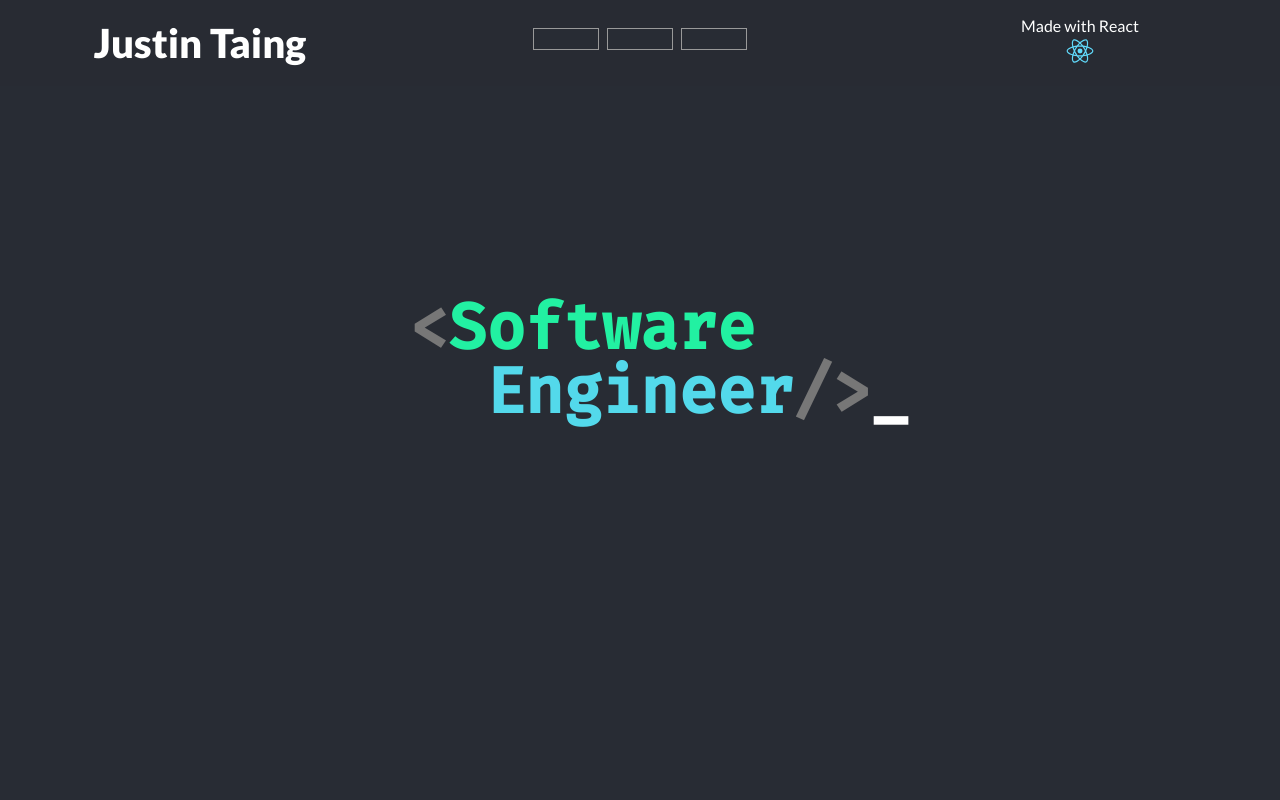
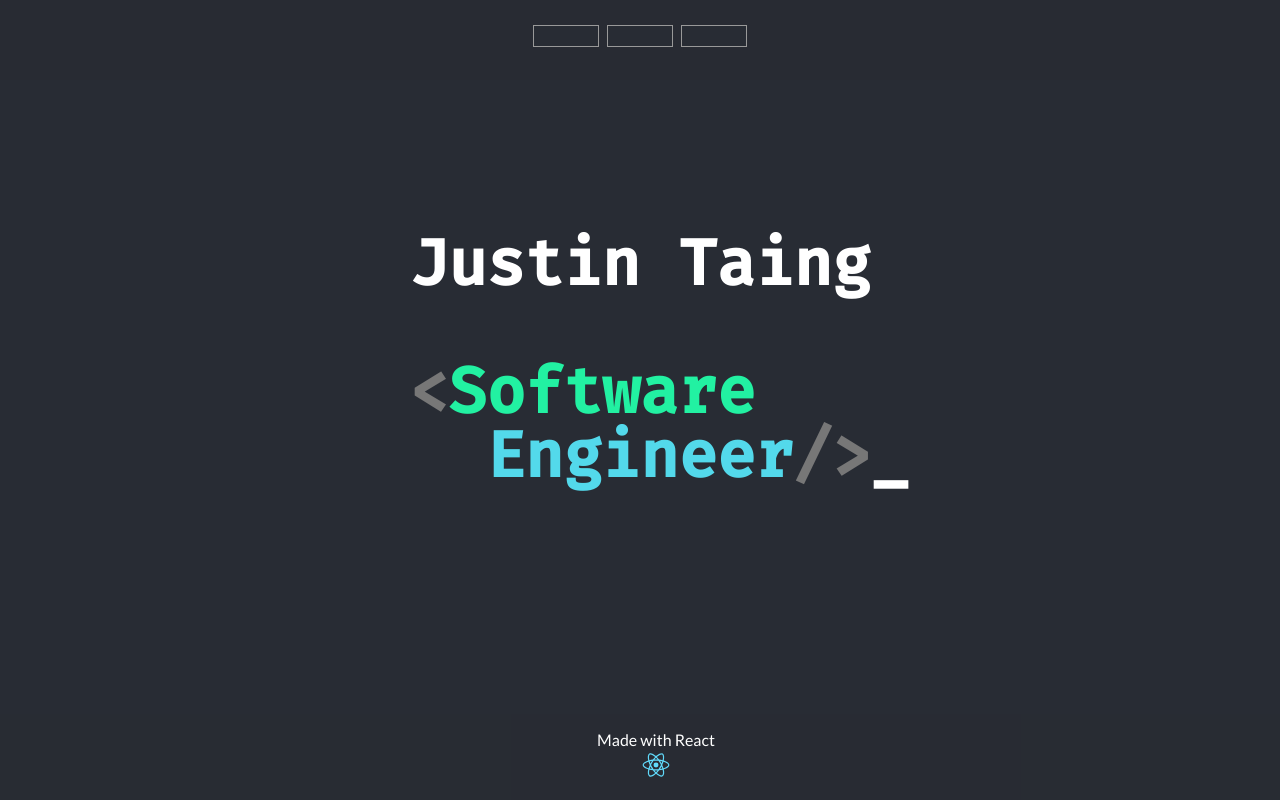
Before and after one commit to justintaing/justintaing.github.io, a React (Create React App) app: page / in a window 1280 px wide. Built offline with nearby package versions, Linux system fonts and the light colour scheme.

Commit message:
move made with react to footer component

```diff
--- a/src/components/App.js
+++ b/src/components/App.js
@@ -11,6 +11,7 @@ import MobileHeader from './MobileHeader';
 
 import '../styles/App.css';
 import MobileNavigator from './MobileNavigator';
+import Footer from './Footer';
 
 class App extends Component {
     render() {
@@ -39,6 +40,7 @@ class App extends Component {
                             </TransitionGroup>
                         )}/>
                     </div>
+                    <Footer/>
                 </div>
             </Router>
         );
--- /dev/null
+++ b/src/components/Footer.js
@@ -0,0 +1,17 @@
+import React, { Component } from 'react';
+
+import logo from '../svg/logo.svg';
+import '../styles/Footer.css';
+
+class Footer extends Component {
+  render() {
+    return (
+      <div className="footer">
+        <div>Made with React</div>
+        <div><img src={logo} className="App-logo" alt="React logo"/></div>
+      </div>
+    );
+  }
+}
+
+export default Footer;
--- a/src/components/Header.js
+++ b/src/components/Header.js
@@ -1,29 +1,28 @@
 import React, { Component } from 'react';
-import { NavLink } from 'react-router-dom';
+import { NavLink, withRouter } from 'react-router-dom';
 
 import Navigator from './Navigator';
 
 import { name } from '../text/settings.json';
-import logo from '../svg/logo.svg';
 import '../styles/Header.css';
 
 class Header extends Component {
     render() {
+        const { location } = this.props;
+
         return (
             <div className="header">
                 <div className="name">
-                    <NavLink className="NavLink-name" to="/">{name}</NavLink>
+                    <NavLink className={location.pathname !== '/' ? 'NavLink-name' : 'hidden'} to="/">{name}</NavLink>
                 </div>
                 <div className="nav">
                     <Navigator delay={4000}/>
                 </div>
                 <div className="spacer">
-                    <div>Made with React</div>
-                    <div><img src={logo} className="App-logo" alt="React logo"/></div>
                 </div>
             </div>
         );
     }
 }
 
-export default Header;
+export default withRouter(Header);
--- a/src/components/Home.js
+++ b/src/components/Home.js
@@ -12,6 +12,8 @@ class Home extends Component {
                         blink: true,
                         element: '_'
                     }}>
+                        Justin Taing
+                        <br/><br/>
                         <span className="grey">&lt;</span>
                         <span className="turquoise">Software&nbsp;&nbsp;&nbsp;</span>
                         <br/>
--- a/src/styles/About.css
+++ b/src/styles/About.css
@@ -1,6 +1,7 @@
 .about .content {
     min-height: calc(100vh - 10rem);
     margin-top: 5rem;
+    margin-bottom: 5rem;
     display: flex;
     flex-direction: column;
     align-items: center;
--- a/src/styles/Contact.css
+++ b/src/styles/Contact.css
@@ -1,6 +1,7 @@
 .contact .content {
     min-height: calc(100vh - 10rem);
     margin-top: 5rem;
+    margin-bottom: 5rem;
     display: flex;
     flex-direction: column;
     align-items: center;
--- a/src/styles/Experience.css
+++ b/src/styles/Experience.css
@@ -1,6 +1,7 @@
 .experience .content {
     min-height: calc(100vh - 10rem);
     margin-top: 5rem;
+    margin-bottom: 5rem;
     display: flex;
     flex-direction: column;
     align-items: center;
--- /dev/null
+++ b/src/styles/Footer.css
@@ -0,0 +1,19 @@
+.footer {
+  padding: 1rem;
+  position: fixed;
+  bottom: 0;
+  display: flex;
+  justify-content: center;
+  flex-direction: column;
+  align-items: center;
+  text-align: center;
+  background: #282c34cc;
+  z-index: 100;
+  width: 100%;
+}
+
+@media screen and (max-width: 780px) {
+  .footer {
+      display: none;
+  }
+}
--- a/src/styles/Header.css
+++ b/src/styles/Header.css
@@ -20,6 +20,14 @@
     color: white;
     text-decoration: white;
     transition: all 0.25s ease;
+}
+
+.hidden {
+    color: white;
+    text-decoration: white;
+    opacity: 0;
+    transition: all 0.25s ease;
+    pointer-events: none;
 }
 
 .header .nav {
```
